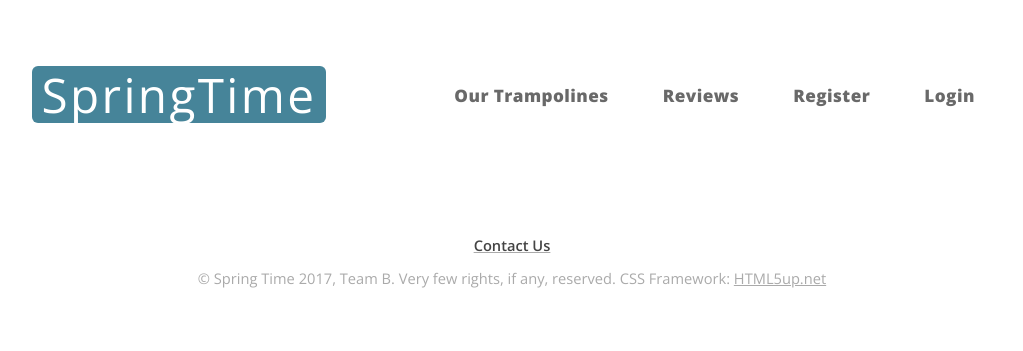
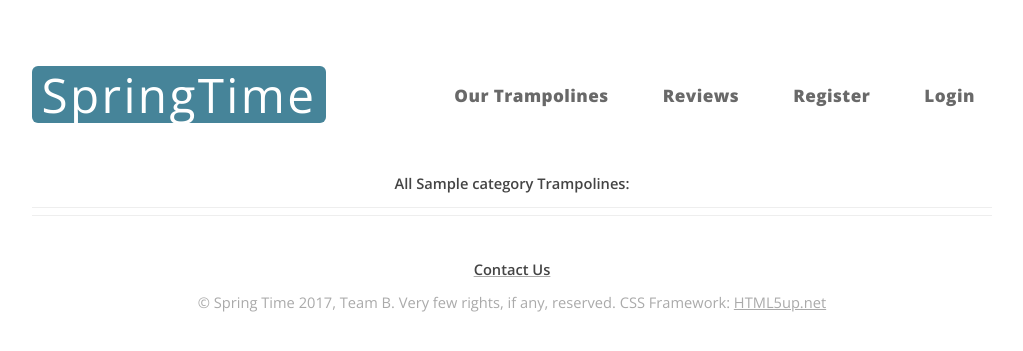
Before and after one commit to aaanneli/springtime, a Django app: a page that uses springtimeproject/templates/springtime/category.html in a window 1280 px wide. Shown: the top 351 px of the page, without its empty margins (128-1151 px from the left). Run offline with Django 3.2, Linux system fonts and the light colour scheme; tables that the repository leaves empty hold one stand-in row (values such as "Sample post"); some libraries are stand-ins or nearby versions.

Commit message:
Styling.

```diff
--- a/springtimeproject/templates/springtime/category.html
+++ b/springtimeproject/templates/springtime/category.html
@@ -7,8 +7,10 @@
 {% block body_block %}
 
     {% if category %}
-    </br>
     <div align="center">
+    <h1 align="centre"><strong>All {{ category.name }} Trampolines:</strong></h1>
+    </div>
+    <hr>
         {% if trampolines %}
             {% for trampoline in trampolines %}
             {% if trampoline.broken == False %}
@@ -16,6 +18,7 @@
                 <span style="margin-left:6em"></span>
             {% endif %}
             {% endfor %}
+    <hr>
         {% else %}
         <strong>No pages currently in category.</strong>
         {% endif %}
--- a/springtimeproject/templates/springtime/trampolines.html
+++ b/springtimeproject/templates/springtime/trampolines.html
@@ -7,6 +7,7 @@
 {% block body_block %}
     {% if categories %}
     <hr>
+    </br>
     <strong>Select a category: </strong>
         {% for category in categories %}
             <span style="margin-left:4em"></span>
@@ -15,6 +16,9 @@
 
         {% endfor %}
     <hr>
+        <div align=center>
+        <strong>Showing All Trampolines:</strong></br></br>
+        </div>
             {% for trampoline in trampolines %}
                 {% if trampoline.broken == False %}
                 <span style="margin-left:4em"></span>
```
